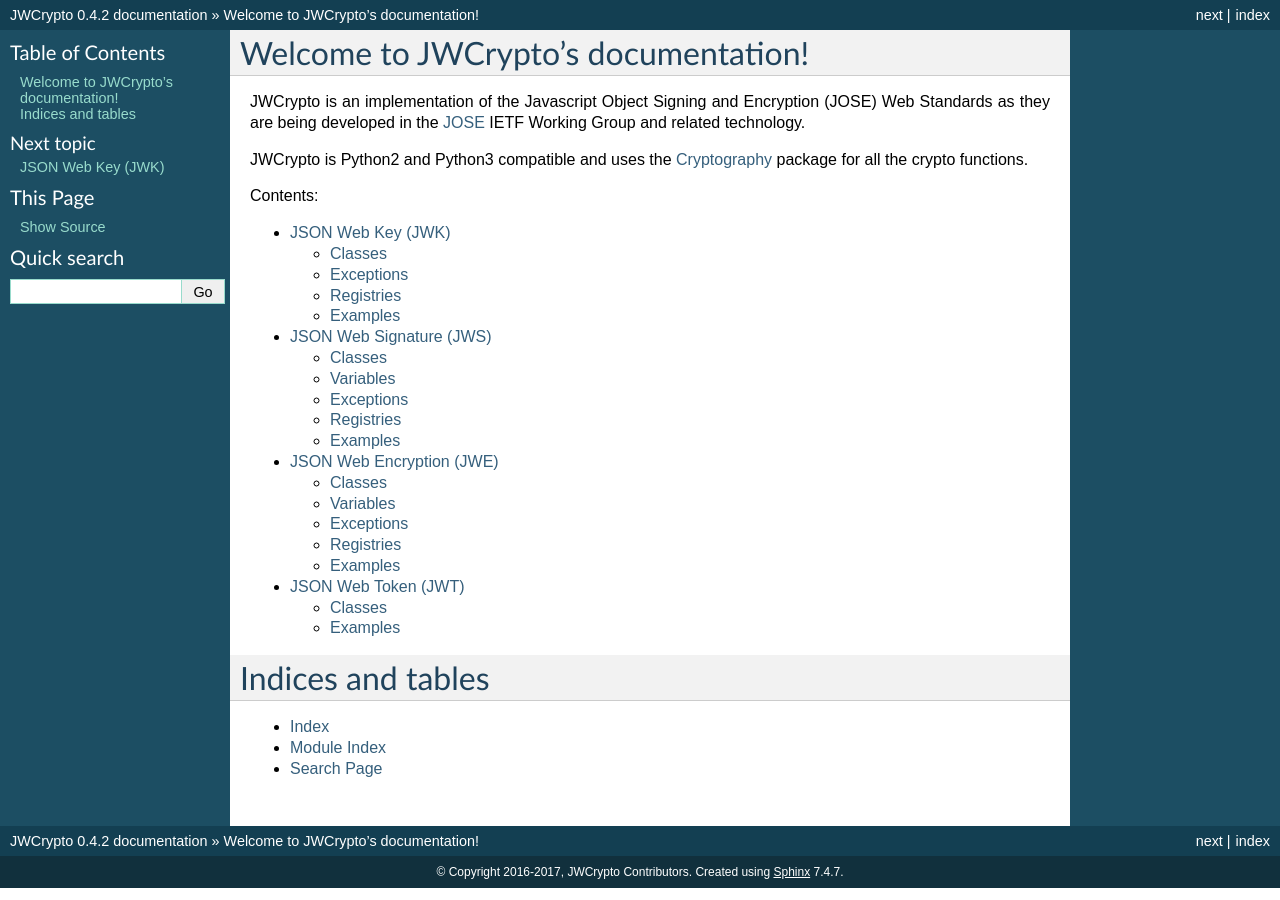
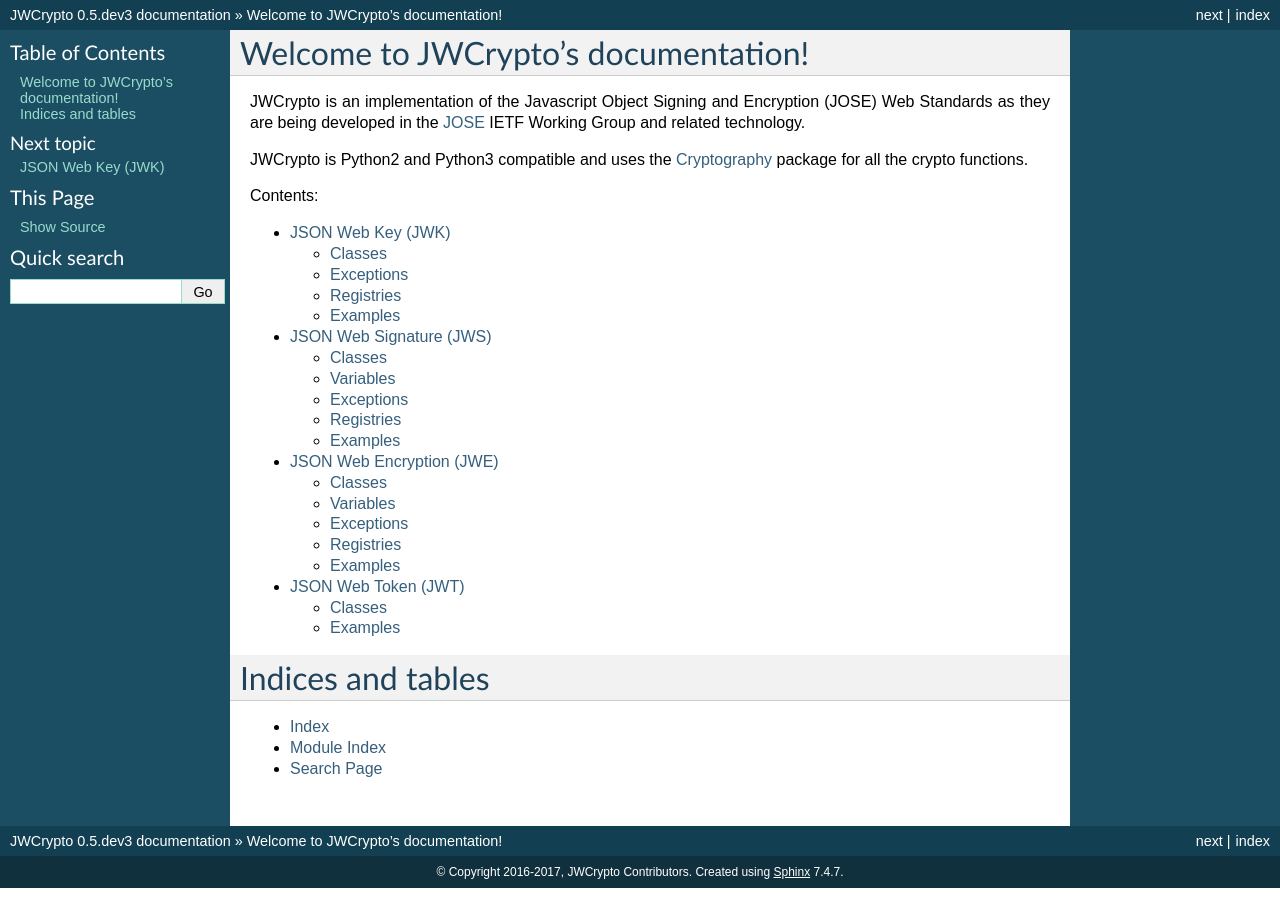
Before and after one commit to latchset/jwcrypto, a Sphinx documentation site: the page built from docs/source/index.rst, in a window 1280 px wide. Built offline with Sphinx 7.4.7, drawn with Linux system fonts in a browser that asks for light colours.

Commit message:
Post release bump to 0.5.dev3
Signed-off-by: Christian Heimes <cheimes@redhat.com>

```diff
--- a/docs/source/conf.py
+++ b/docs/source/conf.py
@@ -53,9 +53,9 @@
 # built documents.
 #
 # The short X.Y version.
-version = '0.4'
+version = '0.5'
 # The full version, including alpha/beta/rc tags.
-release = '0.4.2'
+release = '0.5.dev3'
 
 # The language for content autogenerated by Sphinx. Refer to documentation
 # for a list of supported languages.
--- a/setup.py
+++ b/setup.py
@@ -6,7 +6,7 @@
 
 setup(
     name = 'jwcrypto',
-    version = '0.4.2',
+    version = '0.5.dev3',
     license = 'LGPLv3+',
     maintainer = 'JWCrypto Project Contributors',
     maintainer_email = 'simo@redhat.com',
```
